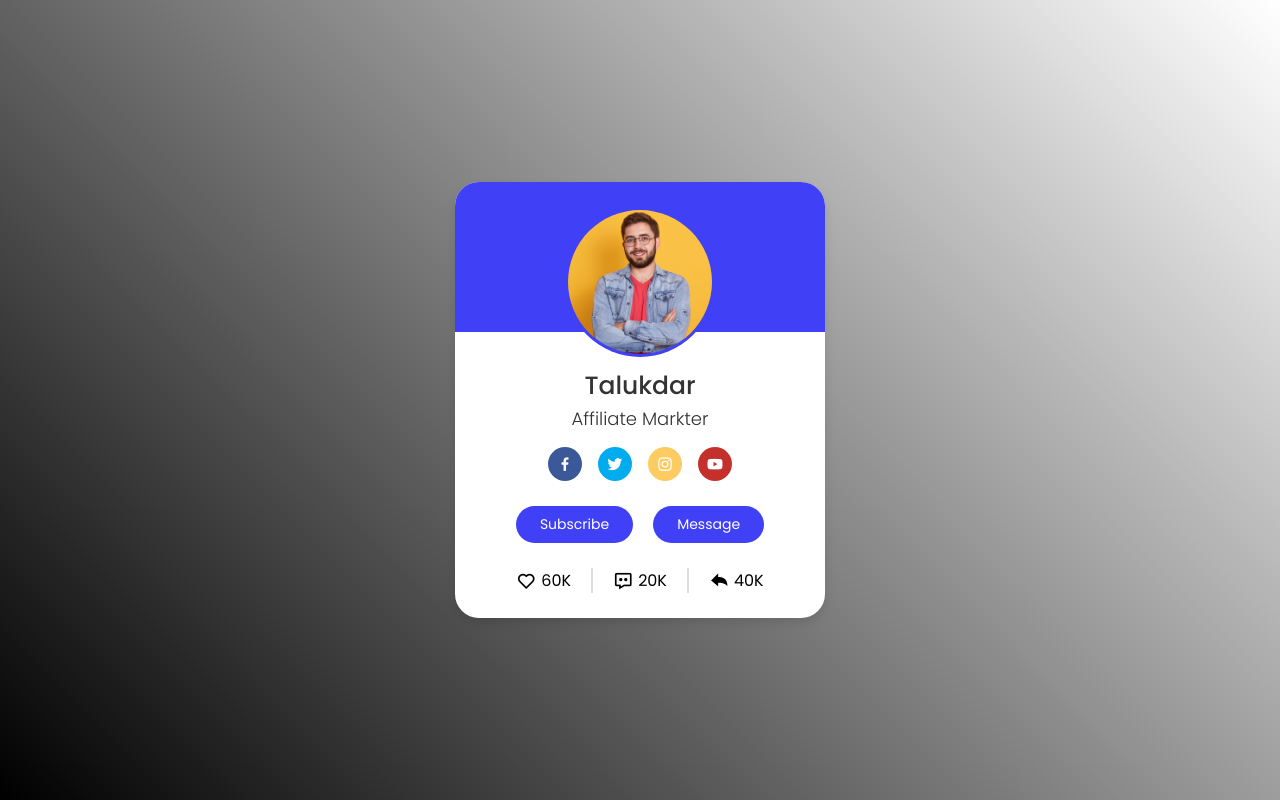
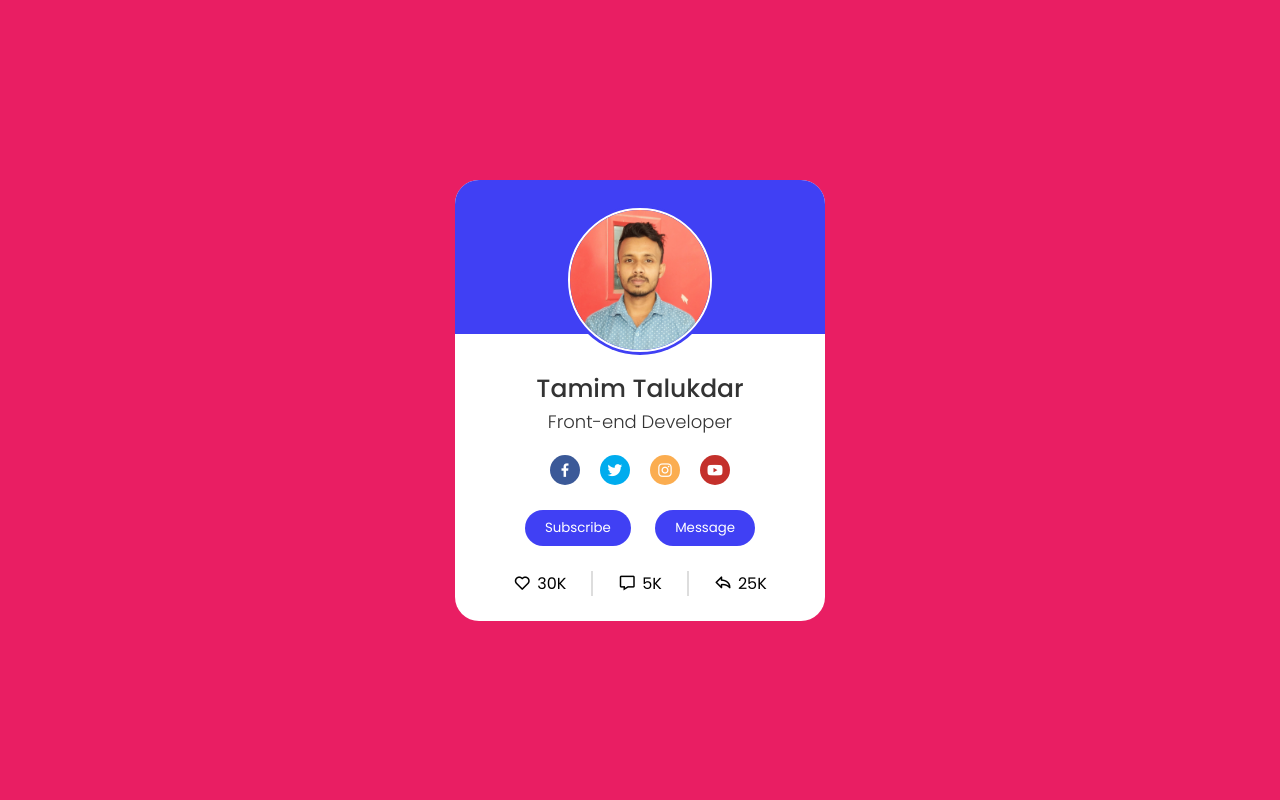
Before and after one commit to protamim/Awesome_profile_card, a plain HTML site: page index.html in a window 1280 px wide. Drawn offline with nearby package versions, Linux system fonts and the light colour scheme.

Commit message:
Card updated

```diff
--- a/index.html
+++ b/index.html
@@ -3,34 +3,35 @@
 <head>
     <meta charset="UTF-8">
     <meta name="viewport" content="width=device-width, initial-scale=1.0">
-    <title>Awesome Profile Card</title>
-    <!-- Main Stylesheet -->
-    <link rel="stylesheet" href="custom.css">
+    <title>Profle card UI design</title>
+    <!-- main stylesheet -->
+    <link rel="stylesheet" href="style.css">
     <!-- Boxicons CSS -->
     <link href='https://unpkg.com/boxicons@2.1.4/css/boxicons.min.css' rel='stylesheet'>
 </head>
 <body>
+
     <div class="profile_card">
         <div class="image">
-            <img src="profile_2.jpg" alt="" class="profile_image">
+            <img src="images/Profile_tamim.jpg" alt="" class="profile_img">
         </div>
 
         <div class="text_data">
-            <span class="name">Talukdar</span>
-            <span class="job">Affiliate Markter</span>
+            <span class="name">Tamim Talukdar</span>
+            <span class="job">Front-end Developer</span>
         </div>
 
-        <div class="media_buttons">
-            <a href="#" class="social_link" style="background: #3b5998;">
-                <i class='bx bxl-facebook'></i>
+        <div class="social_buttons">
+            <a href="https://www.facebook.com/codertamim/" target="_blank" class="social_link" style="background: #3b5998;">
+                <i class='bx bxl-facebook' ></i>
             </a>
-            <a href="#" class="social_link" style="background: #00acee;">
+            <a href="https://twitter.com/talukdar_32" target="_blank" class="social_link" style="background: #00acee;">
                 <i class='bx bxl-twitter' ></i>
             </a>
-            <a href="#" class="social_link" style="background: #fccc63;">
+            <a href="https://www.instagram.com/protamim_32/" target="_blank" class="social_link" style="background: #fbad50;">
                 <i class='bx bxl-instagram' ></i>
             </a>
-            <a href="#" class="social_link" style="background: #c4302b;">
+            <a href="youtube.com/" target="_blank" class="social_link" style="background: #c4302b;">
                 <i class='bx bxl-youtube' ></i>
             </a>
         </div>
@@ -43,17 +44,18 @@
         <div class="analytics">
             <div class="data">
                 <i class='bx bx-heart' ></i>
-                <span>60K</span>
+                <span>30K</span>
             </div>
             <div class="data">
-                <i class='bx bx-message-dots' ></i>
-                <span>20K</span>
+                <i class='bx bx-message' ></i>
+                <span>5K</span>
             </div>
             <div class="data">
-                <i class='bx bxs-share' ></i>
-                <span>40K</span>
+                <i class='bx bx-share' ></i>
+                <span>25K</span>
             </div>
         </div>
+
     </div>
 </body>
 </html>
--- a/custom.css
+++ b/style.css
@@ -1,18 +1,20 @@
+/* Google Font - Poppins */
 @import url('https://fonts.googleapis.com/css2?family=Poppins:wght@100;200;300;400;500;600;700;800;900&display=swap');
 
 * {
-    font-family: 'Poppins', sans-serif;
     margin: 0;
     padding: 0;
     box-sizing: border-box;
+    font-family: 'Poppins', sans-serif;
 }
 body {
-    background: linear-gradient(45deg, black, transparent);
     display: flex;
     justify-content: center;
     align-items: center;
     height: 100vh;
+    background: #E91E63;
 }
+/* Profle Image Area */
 .profile_card {
     display: flex;
     flex-direction: column;
@@ -20,41 +22,42 @@ body {
     max-width: 370px;
     width: 100%;
     background-color: #fff;
-    box-shadow: 0 5px 10px rgba(0, 0, 0, 0.1);
-    border-radius: 24px;
     padding: 25px;
     position: relative;
+    border-radius: 24px;
 }
 .profile_card::before {
     content: "";
     position: absolute;
-    height: 150px;
+    top: 0;
+    right: 0;
+    background-color: #4040f4;
     width: 100%;
-    background-color: #4040f7;
-    top: 0;
-    left: 0;
+    height: 35%;
     border-radius: 24px 24px 0 0;
 }
-.image {
-    position: relative;
+.profile_card .image {
+    width: 150px;
     height: 150px;
-    width: 150px;
+    background-color: #4040f4;
     border-radius: 50%;
     padding: 3px;
-    background-color: #4040f7;
-    margin-bottom: 10px;
+    z-index: 99999;
 }
-.image .profile_image {
+.image .profile_img {
     width: 100%;
     height: 100%;
     object-fit: cover;
     border-radius: 50%;
-    border: 3px soild #FFF;
+    border: 2px solid #fff;
 }
-.profile_card .text_data{
+/* Name and Designation Area */
+.profile_card .text_data {
     display: flex;
     flex-direction: column;
+    justify-content: center;
     align-items: center;
+    margin-top: 15px;
     color: #333;
 }
 .text_data .name {
@@ -65,45 +68,44 @@ body {
     font-size: 18px;
     font-weight: 300;
 }
-.profile_card .media_buttons {
+/* Social Links Area */
+.profile_card .social_buttons {
     display: flex;
     align-items: center;
     justify-content: center;
-    margin-top: 15px;
+    margin-top: 20px;
 }
-.media_buttons .social_link {
+.social_buttons .social_link {
+    text-decoration: none;
+    background: #4040f4;
+    width: 30px;
+    height: 30px;
+    margin: 0 10px;
+    border-radius: 50%;
     display: flex;
+    justify-content: center;
     align-items: center;
-    justify-content: center;
+    font-size: 18px;
     color: #fff;
-    font-size: 18px;
-    width: 34px;
-    height: 34px;
-    border-radius: 50%;
-    margin: 0 8px;
-    text-decoration: none;
-    background-color: #4040f7;
 }
+/* Subscribe and Message Button Area */
 .profile_card .buttons {
-    display: flex;
-    align-items: center;
     margin-top: 25px;
 }
 .buttons .button {
-    background-color: #4040f7;
-    padding: 8px 24px;
+    background-color: #4040f4;
+    padding: 8px 20px;
+    border: none;
+    border-radius: 24px;
     margin: 0 10px;
-    border-radius: 24px;
-    border: none;
-    font-size: 14px;
     color: #fff;
-    font-weight: 400;
+    transition: all 0.3s ease-in-out;
     cursor: pointer;
-    transition: all 0.3s ease;
 }
 .buttons .button:hover {
-    background-color: #5050d3;
+    background-color: #0505fc;
 }
+/* Analytics Area -Wish, Message, and Share Data */
 .profile_card .analytics {
     display: flex;
     align-items: center;
@@ -112,13 +114,13 @@ body {
 .analytics .data {
     display: flex;
     align-items: center;
-    padding: 0 20px;
+    padding: 0 25px;
     border-right: 2px solid #ddd;
 }
-.data i {
-    margin-right: 5px;
-    font-size: 20px;
+.analytics .data i {
+    font-size: 18px;
+    margin-right: 6px;
 }
-.data:last-child {
+.analytics .data:last-child {
     border-right: none;
 }
```
Also changed, not shown: images/Profile_tamim.jpg (added).
